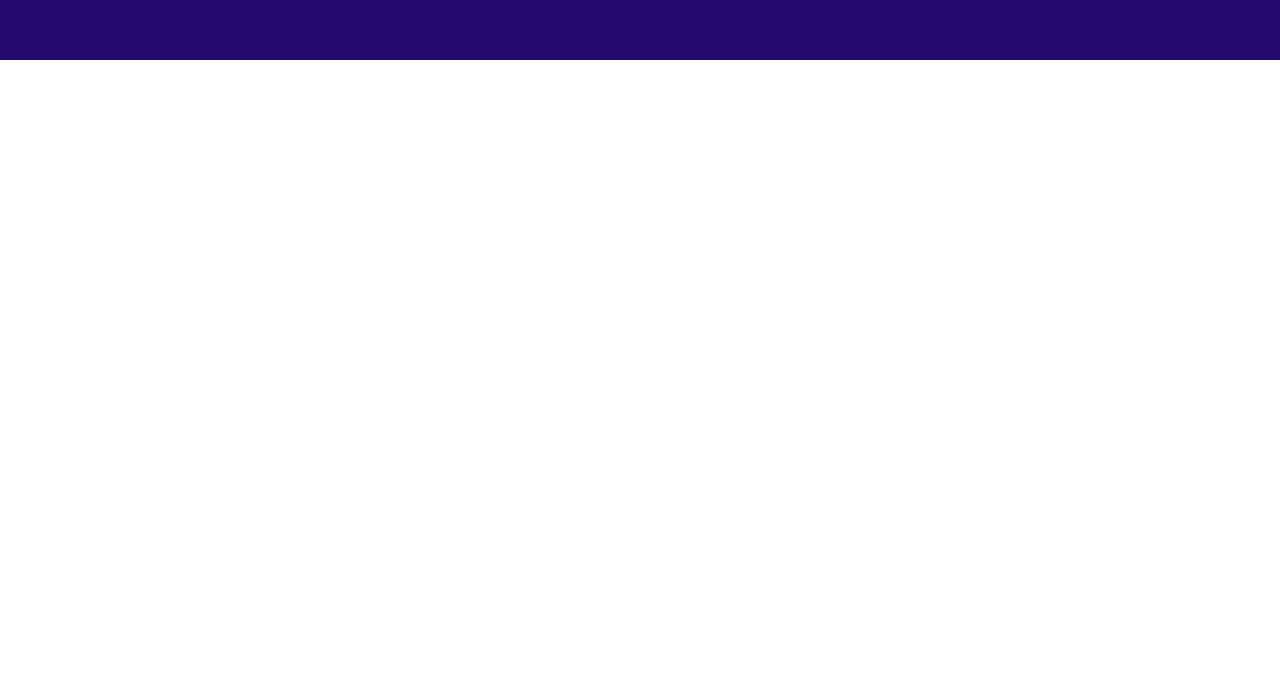
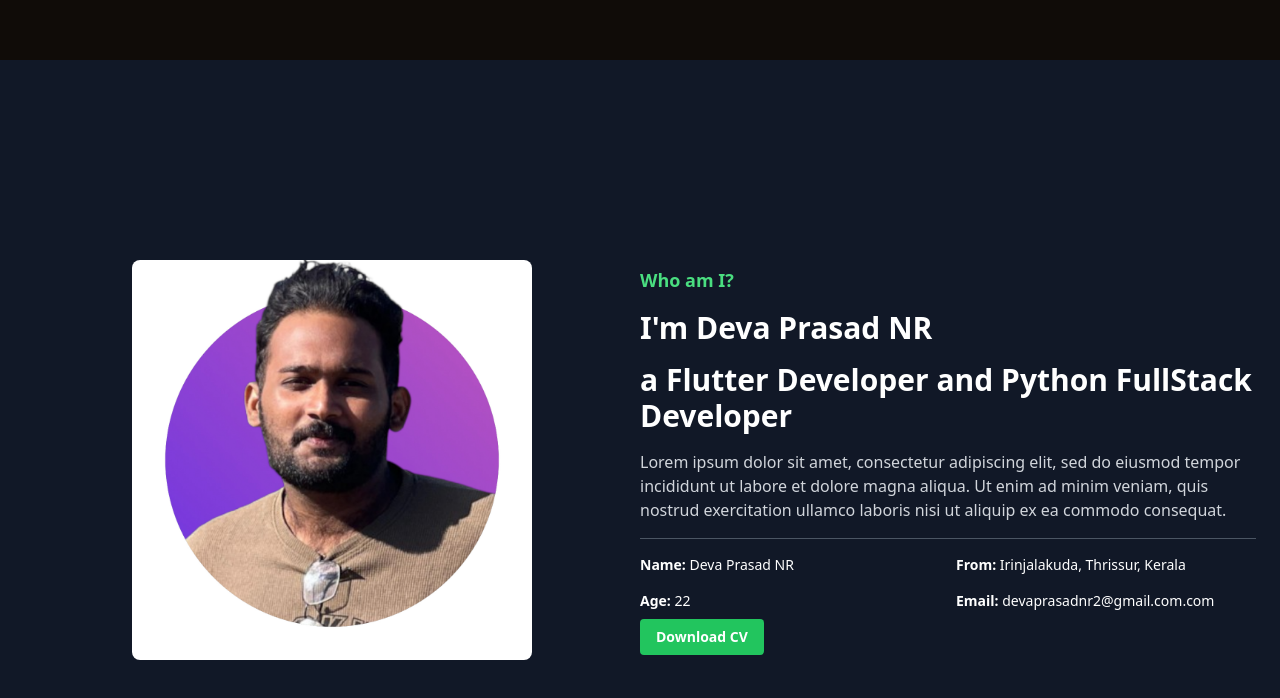
Before and after one commit to Devakrishna07/portfolio, a React (Vite) app in the folder PortfolioFrontend/: page / in a window 1280 px wide. Shown: the part 740-1438 px from the top of the page. Before the commit the page ends 800 px from the top, so only its background shows below. Built offline with nearby package versions, Linux system fonts and the light colour scheme.

Commit message:
About page Updates

```diff
--- a/PortfolioFrontend/src/App.jsx
+++ b/PortfolioFrontend/src/App.jsx
@@ -1,10 +1,12 @@
 import React from 'react'
 import Home from './pages/Home'
+import About from './pages/About'
 
 const App = () => {
   return (
     <div>
       <Home />
+      <About />
     </div>
   )
 }
--- a/PortfolioFrontend/src/pages/About.jsx
+++ b/PortfolioFrontend/src/pages/About.jsx
@@ -1,11 +1,45 @@
 import React from 'react'
+import pic from '../assets/profilepic-edit.png'
 
 function About() {
   return (
-    <div>
+    <div id='about' className="min-h-screen bg-gray-900 text-white flex flex-col md:flex-row items-center justify-center p-6">
+        {/* Left: Image */}
+        <div className="md:w-1/2 flex justify-center">
+          <img
+            src={pic} // Replace with your image path
+            alt="Mary Smith"
+            className="rounded-lg object-fill w-auto h-full max-h-[400px] md:h-50"
+          />
+        </div>
 
+        {/* Right: Content */}
+        <div className="md:w-1/2 space-y-4">
+          <h2 className="text-green-400 text-lg font-semibold">Who am I?</h2>
+          <h1 className='text-2xl md:text-3xl font-bold'>I'm Deva Prasad NR</h1>
+          <h1 className="text-2xl md:text-3xl font-bold">
+             a Flutter Developer and Python FullStack Developer
+          </h1>
+          <p className="text-gray-300">
+            Lorem ipsum dolor sit amet, consectetur adipiscing elit, sed do eiusmod tempor incididunt ut labore et dolore magna aliqua.
+            Ut enim ad minim veniam, quis nostrud exercitation ullamco laboris nisi ut aliquip ex ea commodo consequat.
+          </p>
+
+          <div className="border-t border-gray-600 pt-4 space-y-2 text-sm">
+            <div className="grid grid-cols-2 gap-4">
+              <p><span className="font-semibold">Name:</span> Deva Prasad NR</p>
+              <p><span className="font-semibold">From:</span> Irinjalakuda, Thrissur, Kerala</p>
+              <p><span className="font-semibold">Age:</span> 22</p>
+              <p><span className="font-semibold">Email:</span> devaprasadnr2@gmail.com.com</p>
+            </div>
+            <button className="mt-4 bg-green-500 hover:bg-green-600 text-white font-semibold py-2 px-4 rounded mt-8">
+              Download CV
+            </button>
+          </div>
+        </div>
     </div>
-  )
+  );
+
 }
 
 export default About
--- a/PortfolioFrontend/src/pages/Home.jsx
+++ b/PortfolioFrontend/src/pages/Home.jsx
@@ -5,7 +5,7 @@ import NavBar from '../components/NavBar'
 
 function Home() {
   return (
-    <div style={{backgroundColor:'#250A6D'}} className="w-screen min-h-screen flex flex-col-reverse md:flex-row items-center justify-evenly">
+    <div id='home' style={{backgroundColor:'#100C08'}} className="w-screen min-h-screen flex flex-col-reverse md:flex-row items-center justify-evenly">
       <NavBar/>
       {/*Left section */}
       <div className="flex flex-col items-start justify-center m-4 p-2">
```
Also changed, not shown: PortfolioFrontend/src/assets/profilepic-edit.png (added).
